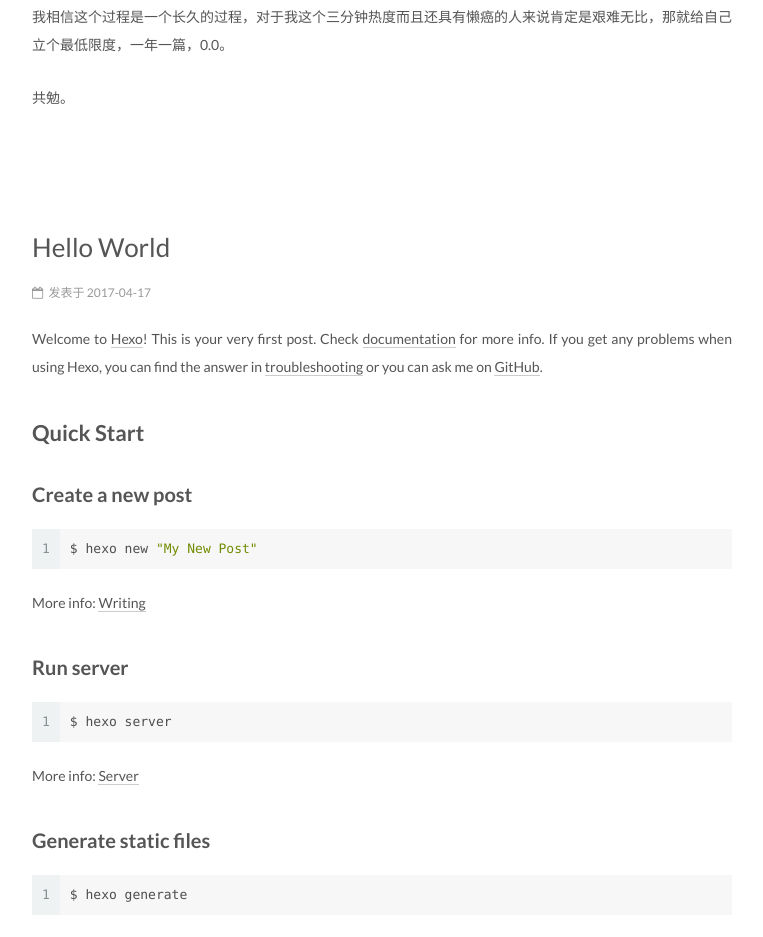
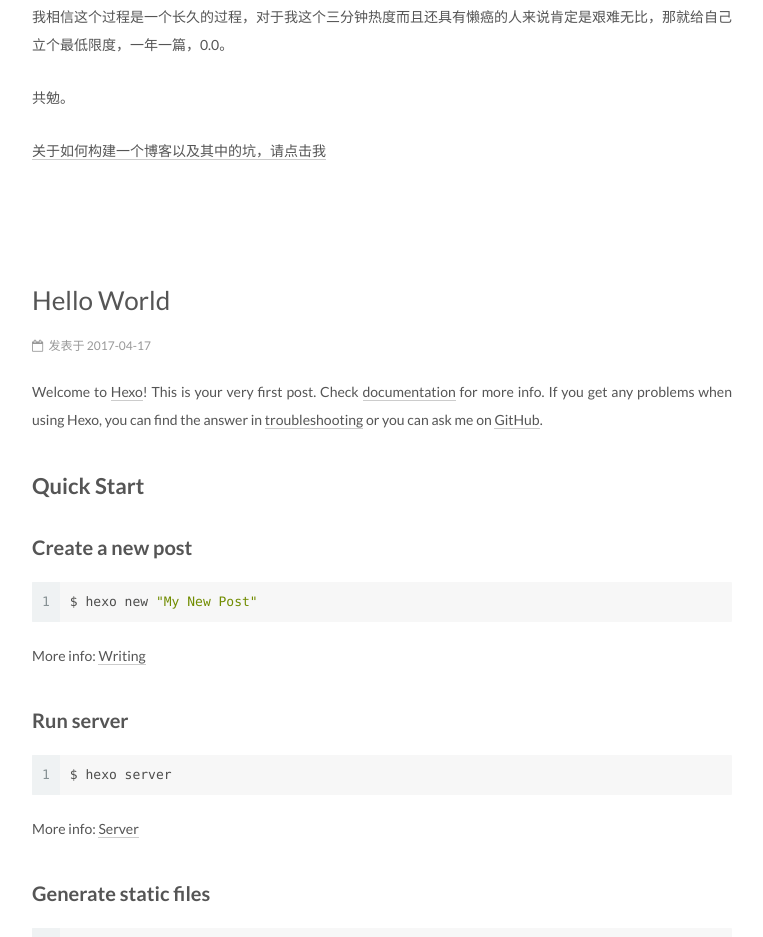
Before and after one commit to Vutumn/Vutumn.github.io, a plain HTML site: page index.html in a window 1280 px wide. Shown: the part 995-1932 px from the top of the page, without its empty margins (258-1021 px from the left). Drawn offline with Linux system fonts and the light colour scheme.

Commit message:
Site updated: 2017-04-18 22:56:32

```diff
--- a/index.html
+++ b/index.html
@@ -344,6 +344,7 @@
 <p>通过写作，你的观点会完整的展现在你的面前，还有你对于某件问题的看法和这个思考过程。当你记录下来时，又是一遍重新思考的过程，而这个过程就是自我完善，去弥补思考的漏洞和知识的空缺，重新去构建你知识的金字塔。</p>
 <p>我相信这个过程是一个长久的过程，对于我这个三分钟热度而且还具有懒癌的人来说肯定是艰难无比，那就给自己立个最低限度，一年一篇，0.0。</p>
 <p>共勉。</p>
+<p><a href="http://note.youdao.com/noteshare?id=42bd9393add3613f1e380b03ab740a86" target="_blank" rel="external">关于如何构建一个博客以及其中的坑，请点击我</a></p>
 
 
 
```
Also changed, not shown: 2017/04/17/第一篇博客/index.html (+2 -1 lines).
